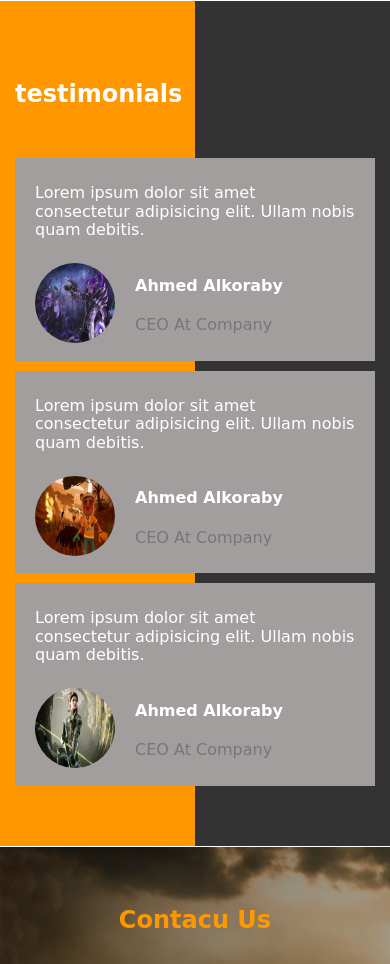
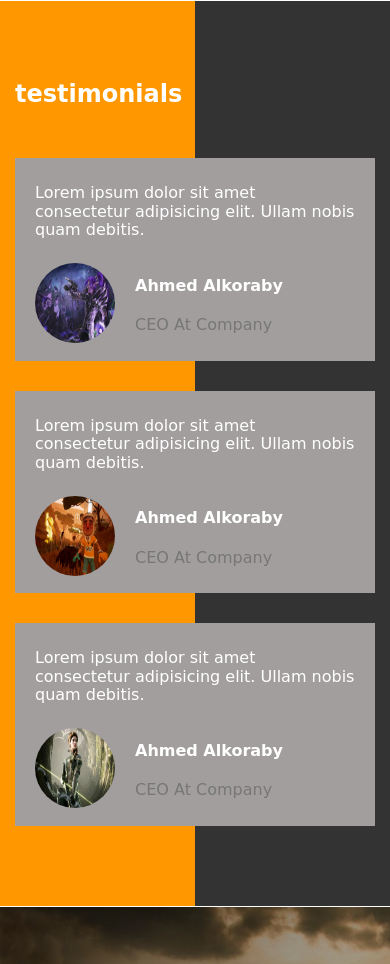
Before and after one commit to maher56/template-4, a plain HTML site: page index.html in a window 390 px wide. Shown: the part 6886-7850 px from the top of the page. Drawn offline with Linux system fonts and the light colour scheme.

Commit message:
just fix wrongs

```diff
--- a/css/leon.css
+++ b/css/leon.css
@@ -533,6 +533,11 @@ nav ul li.active{color: var(--main-color);}
 #test h2 {
     margin-bottom: 50px;
 }
+@media (max-width: 991px) {
+    #test .texts .box {
+        margin-bottom: 20px;
+    }
+}
 /* end test */
 
 /* start contact */
```
